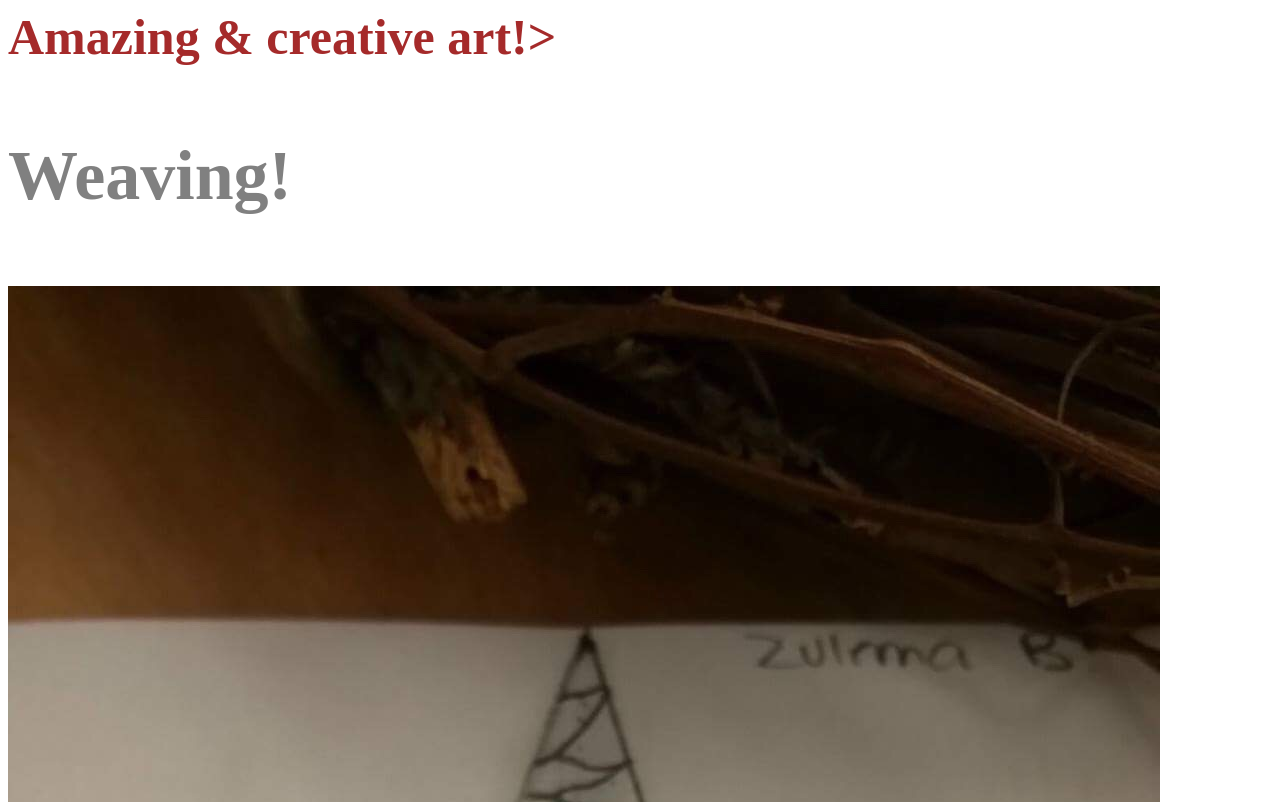
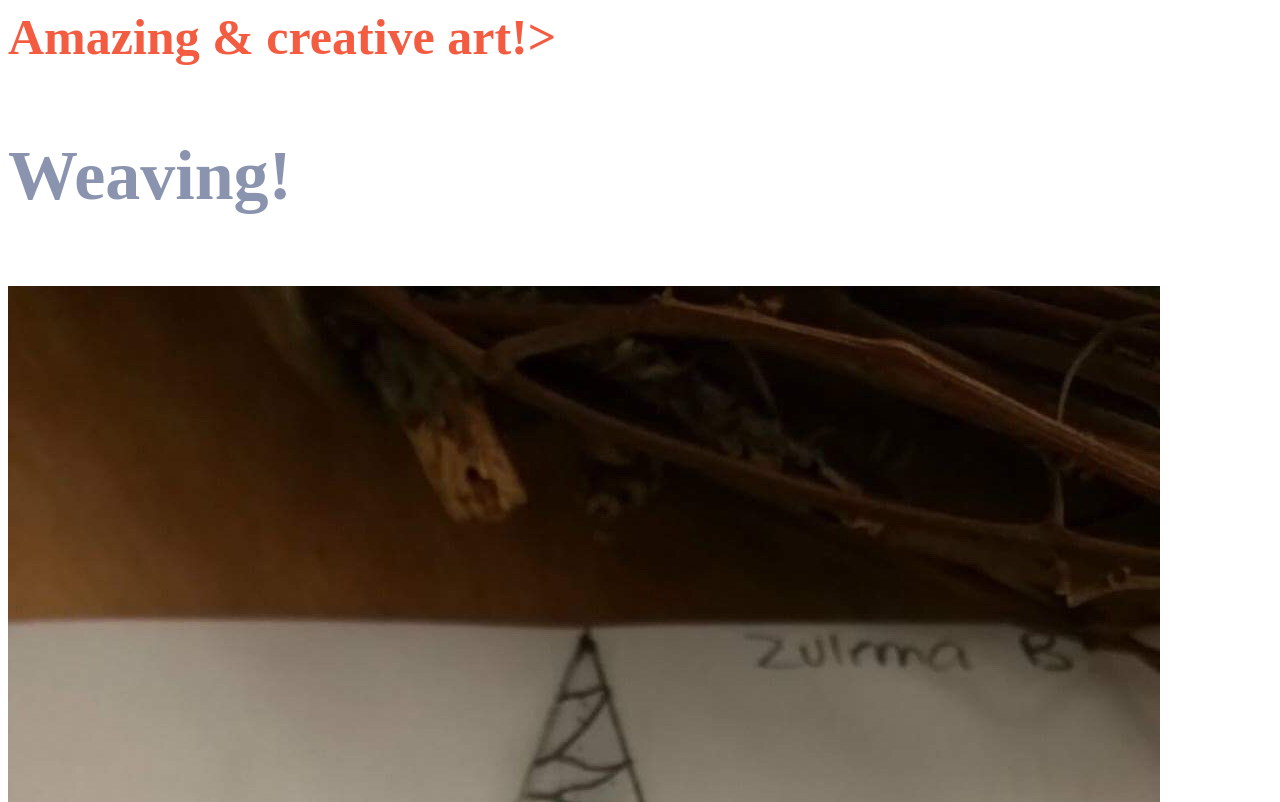
Before and after one commit to 760211/zulema, a plain HTML site: page index.html in a window 1280 px wide. Shown: the top 802 px of the page. Drawn offline with Linux system fonts and the light colour scheme.

Commit message:
agdhgrtsj

```diff
--- a/style.css
+++ b/style.css
@@ -1,10 +1,10 @@
 h1{
         font-size:50px;
-        color: brown;
+        color: #f45c42;
 }
 p{
         font-size:70px;
-        color:grey;
+        color:#8b94af;
 }
 @keyframes swageffect{
   0%  {color:#ff89ed;}
```
Also changed, not shown: index.html (+0 -1 lines).
